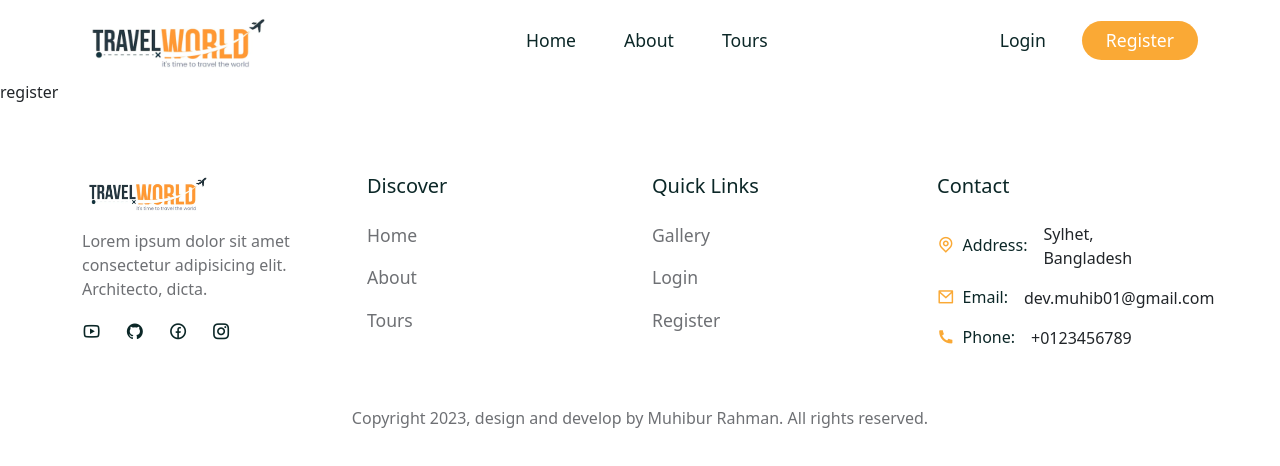
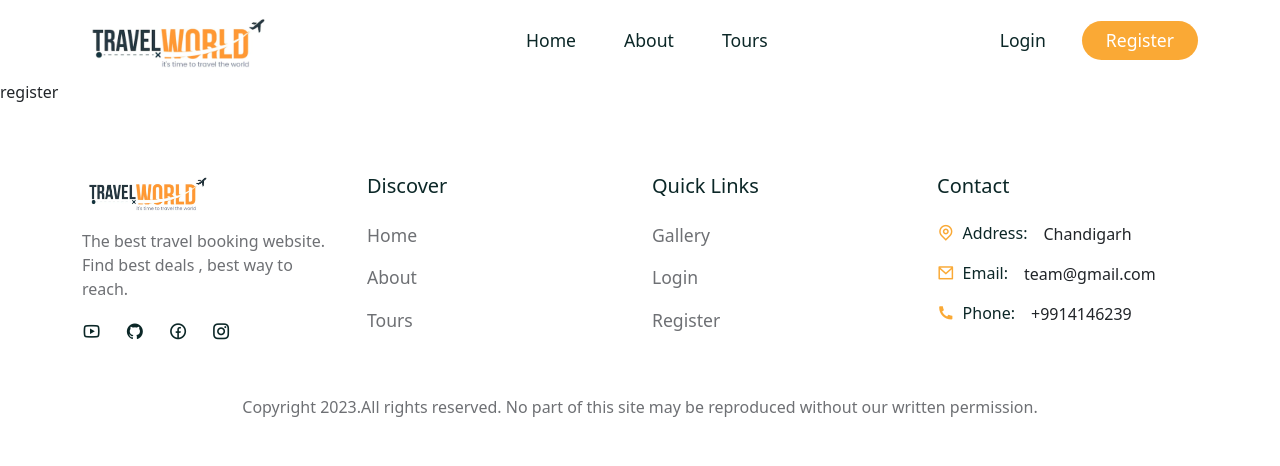
Before and after one commit to RewaBhardwaj/Tours-Travel-Booking-website, a React (Create React App) app in the folder frontend/: page /register in a window 1280 px wide. Shown: the top 466 px of the page. Built offline with nearby package versions, Linux system fonts and the light colour scheme; a web font is replaced by a local one.

Commit message:
Changes in footer , Newsletter

```diff
--- a/frontend/src/components/Footer/Footer.jsx
+++ b/frontend/src/components/Footer/Footer.jsx
@@ -45,7 +45,7 @@ const Footer = () => {
           <Col lg='3'>
             <div className="logo">
               <img src={logo} alt=""/>
-              <p>Lorem ipsum dolor sit amet consectetur adipisicing elit. Architecto, dicta.</p>
+              <p>The best travel booking website. Find best deals , best way to reach.</p>
               <div className="social__links d-flex align-items-center gap-4">
                 <span>
                   <Link to='#'>
@@ -104,7 +104,7 @@ const Footer = () => {
                   </span>
                   Address:
                 </h6>
-                <p className="mb-0">Sylhet, Bangladesh</p>
+                <p className="mb-0">Chandigarh </p>
               </ListGroupItem>
               <ListGroupItem className="ps-0 border-0 d-flex align-items-center gap-3">
                 <h6 className="mb-0 d-flex align-items-center gap-2">
@@ -113,7 +113,7 @@ const Footer = () => {
                   </span>
                   Email:
                 </h6>
-                <p className="mb-0">dev.muhib01@gmail.com</p>
+                <p className="mb-0">team@gmail.com</p>
               </ListGroupItem>
               <ListGroupItem className="ps-0 border-0 d-flex align-items-center gap-3">
                 <h6 className="mb-0 d-flex align-items-center gap-2">
@@ -122,14 +122,13 @@ const Footer = () => {
                   </span>
                   Phone:
                 </h6>
-                <p className="mb-0">+0123456789</p>
+                <p className="mb-0">+9914146239</p>
               </ListGroupItem>
             </ListGroup>
           </Col>
           <Col lg='12' className="text-center pt-5">
             <p className="copyright">
-              Copyright {year}, design and develop by
-              Muhibur Rahman. All rights reserved.
+              Copyright {year}.All rights reserved. No part of this site may be reproduced without our written permission.
             </p>
           </Col>
         </Row>
--- a/frontend/src/pages/Home.jsx
+++ b/frontend/src/pages/Home.jsx
@@ -100,6 +100,7 @@ const Home = () => {
             <div className="experience__content">
               <Subtitle subtitle={'Experience'}/>
 
+
               <h2>
                 With our all experience <br/> we will serve you
               </h2>
--- a/frontend/src/services/ServicesList.jsx
+++ b/frontend/src/services/ServicesList.jsx
@@ -9,18 +9,18 @@ const serviceData = [
   {
     imgUrl: weatherImg,
     title: "Calculate Weather",
-    desc: "Lorem ipsum dolor sit amet , consectetur adipisicing elit",
+    desc: "Before travelling , know the weather of your desitnation.",
   },
 
   {
     imgUrl: guideImg,
     title: "Best Tour Guide",
-    desc: "Lorem ipsum dolor sit amet , consectetur adipisicing elit",
+    desc: "Get the best tour guides , offers from our website!",
   },
   {
     imgUrl: customizationImg,
     title: "Customization",
-    desc: "Lorem ipsum dolor sit amet , consectetur adipisicing elit",
+    desc: "You will get a chance to customize the hotel rooms.",
   },
 ];
 
--- a/frontend/src/shared/Newsletter.jsx
+++ b/frontend/src/shared/Newsletter.jsx
@@ -16,8 +16,7 @@ const NewsLetter = () => {
                             <input type="email" placeholder='Enter your email'/>
                             <button className="btn newsletter__btn">Subscribe</button>
                         </div>
-                        <p>Lorem ipsum dolor sit, amet consectetur adipisicing elit.
-                        Dolores officiis dignissimos distinctio voluptate. Quas, a.</p>
+                        <p>Join our newsletter and discover new destinations to inspire the traveler within.Every week you’ll receive expert advice, tips, exclusive offers, and much more</p>
                     </div>
                 </Col>
                 <Col lg='6'>
```
Also changed, not shown: frontend/src/index.js (line endings or trailing spaces), frontend/src/shared/SearchBar.jsx (line endings or trailing spaces), 1 other file (tests, documents, lock files or other folders).
